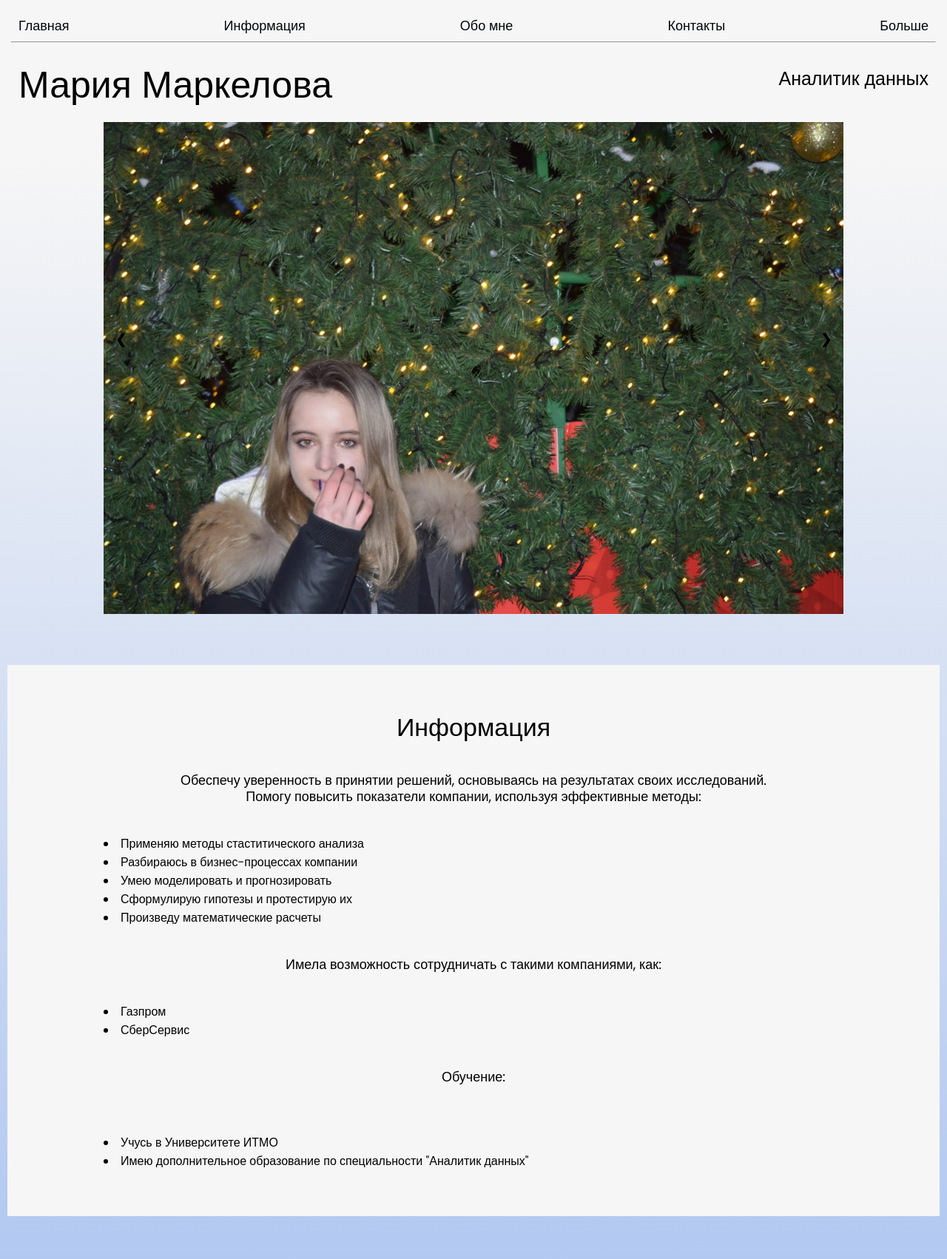
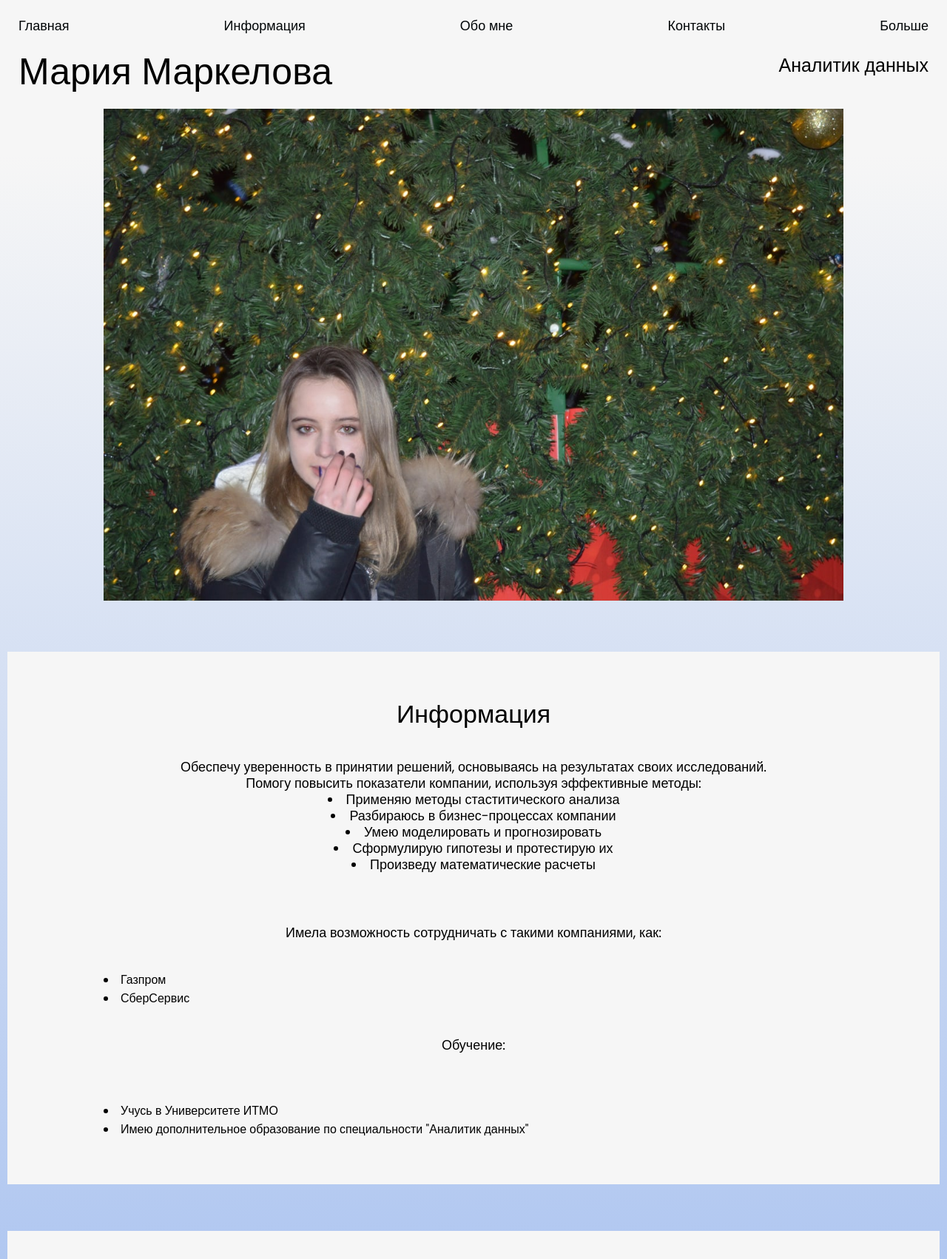
Before and after one commit to stepancar-web-programming/2022-fall-lab-portfolio-markelova-mariya-vladimirovna, a plain HTML site: page index.html in a window 1280 px wide. Shown: the top 1702 px of the page at 74% size. Drawn offline with Linux system fonts and the light colour scheme.

Commit message:
Update index.html

```diff
--- a/index.html
+++ b/index.html
@@ -1,14 +1,13 @@
 <!DOCTYPE html>
-<html lang="ru">
 <head>
     <meta charset="UTF-8">
-	<meta name="viewport" content="width=device-width, initial-scale=1.0">
-	<link rel="stylesheet" href="style.css" type="text/css"/>
-	<link rel="preconnect" href="https://fonts.gstatic.com">
+    <meta content="IE=edge" http-equiv="X-UA-Compatible">
+    <meta content="width=device-width, initial-scale=1.0" name="viewport">
+    <link href="style.css" rel="stylesheet" type="text/css"/>
+    <link href="https://fonts.gstatic.com" rel="preconnect">
     <link href="https://fonts.googleapis.com/css2?family=Poppins:wght@400&display=swap" rel="stylesheet">
-	<title>Визитка</title>
+    <title>Визитка </title>
 </head>
-
 <body>
 <div class="container">
     <div id="nav">
@@ -21,41 +20,23 @@
         </ul>
     </div>
 </div>
-
 <div class="container" id="home">
-	         <div id="line"><hr></div>
+    <div id="line"></div>
 </div>
-
-
 <div class="container">
-<div id="my_name">Мария Маркелова
-</div>
-
+    <div id="my_name">Мария Маркелова</div>
     <div id="description">Аналитик данных <br></div>
 </div>
-
 <div class="slideshow-container">
-    <div class="mySlides fade">
-      <img src="img/p1.jpg" style="width:100%;">
-    </div>
-
-    <div class="mySlides fade">
-      <img src="img/p2.jpg" style="width: 100%;">
-    </div>
-
-    <div class="mySlides fade">
-      <img src="img/p3.jpg" style="width: 100%;">
-    </div>
-
-    <a class="prev" onclick="plusSlides(-1)">&#10094;</a>
-    <a class="next" onclick="plusSlides(1)">&#10095;</a>
+    <div class="mySlides fade"> <img src="img/p1.jpg" style="width:100%;"></div>
+    <div class="mySlides fade"><img src="img/p2.jpg" style="width: 100%;"></div>
+    <div class="mySlides fade"><img src="img/p3.jpg" style="width: 100%;"></div>
 </div>
 <div style="text-align:center">
     <span class="dot" onclick="currentSlide(1)"></span>
     <span class="dot" onclick="currentSlide(2)"></span>
     <span class="dot" onclick="currentSlide(3)"></span>
 </div>
-
 <script>
     let slideIndex = 0;
     showSlides();
@@ -63,49 +44,50 @@ let slideIndex = 0;
         let i;
         let slides = document.getElementsByClassName("mySlides");
         for (i = 0; i < slides.length; i++) {
-        slides[i].style.display = "none";}
+            slides[i].style.display = "none";
+        }
         slideIndex++;
         if (slideIndex > slides.length) {
-        slideIndex = 1}
-
-      slides[slideIndex-1].style.display = "block";
+            slideIndex = 1
+        }
+        slides[slideIndex - 1].style.display = "block";
         setTimeout(showSlides, 2000);
     }
 </script>
-
-
 <div class="backgraund">
     <div class="container">
         <div id="info">
             <div class="heading">Информация</div>
-            <div class="text">Обеспечу уверенность в принятии решений, основываясь на результатах своих исследований.<br>Помогу повысить показатели компании, используя эффективные методы: </div>
-               <li> Применяю методы стаститического анализа </li>
-               <li> Разбираюсь в бизнес-процессах компании </li>
-               <li> Умею моделировать и прогнозировать </li>
-               <li> Сформулирую гипотезы и протестирую их  </li>
-               <li> Произведу математические расчеты </li>
-            <div class="text">Имела возможность сотрудничать с такими компаниями, как: </div>
-               <li> Газпром </li>
-               <li> СберСервис </li>
-            <div class="text">Обучение: </div><br>
-            <li>Учусь  в Университете ИТМО</li>
-            <li>Имею дополнительное образование по специальности "Аналитик данных"</li></div>
+                 <div class="text">Обеспечу уверенность в принятии решений, основываясь на результатах своих
+                исследований.<br>Помогу повысить показатели компании, используя эффективные методы:
+                     <li> Применяю методы стаститического анализа</li>
+                     <li> Разбираюсь в бизнес-процессах компании</li>
+                     <li> Умею моделировать и прогнозировать</li>
+                     <li> Сформулирую гипотезы и протестирую их</li>
+                     <li> Произведу математические расчеты</li>
+                 </div>
+            <div class="text">Имела возможность сотрудничать с такими компаниями, как:</div>
+                     <li> Газпром</li>
+                     <li> СберСервис</li>
+            <div class="text">Обучение:</div>
+                     <br>
+                     <li>Учусь в Университете ИТМО</li>
+                     <li>Имею дополнительное образование по специальности "Аналитик данных"</li>
         </div>
     </div>
 </div>
-
 <div class="backgraund">
     <div class="container">
         <div id="about">
             <div class="heading">Обо мне</div>
-			<div class="text">Занимаюсь два года аналитикой данных. <br> Люблю свое дело и подхожу к нему с полной серьезностью </div>
+            <div class="text">Занимаюсь два года аналитикой данных. <br> Люблю свое дело и подхожу к нему с полной
+                серьезностью</div>
             <div class="text">Люблю животных</div>
-            <div class="text">Играю на фортепиано, двукратная Чемпионка Европы по каратэ <br> </div>
-            <div class="text">Свободное время люблю проводить с друзьями и дорогими мне людьми<br> </div>
+            <div class="text">Играю на фортепиано, двукратная Чемпионка Европы по каратэ <br></div>
+            <div class="text">Свободное время люблю проводить с друзьями и дорогими мне людьми<br></div>
         </div>
     </div>
 </div>
-
 <div class="container">
     <div id="contacts">
         <div class="heading">Контакты</div>
@@ -117,4 +99,3 @@ let slideIndex = 0;
     </div>
 </div>
 </body>
-</html>
```
Lines whose indentation alone changed are shown as unchanged.
